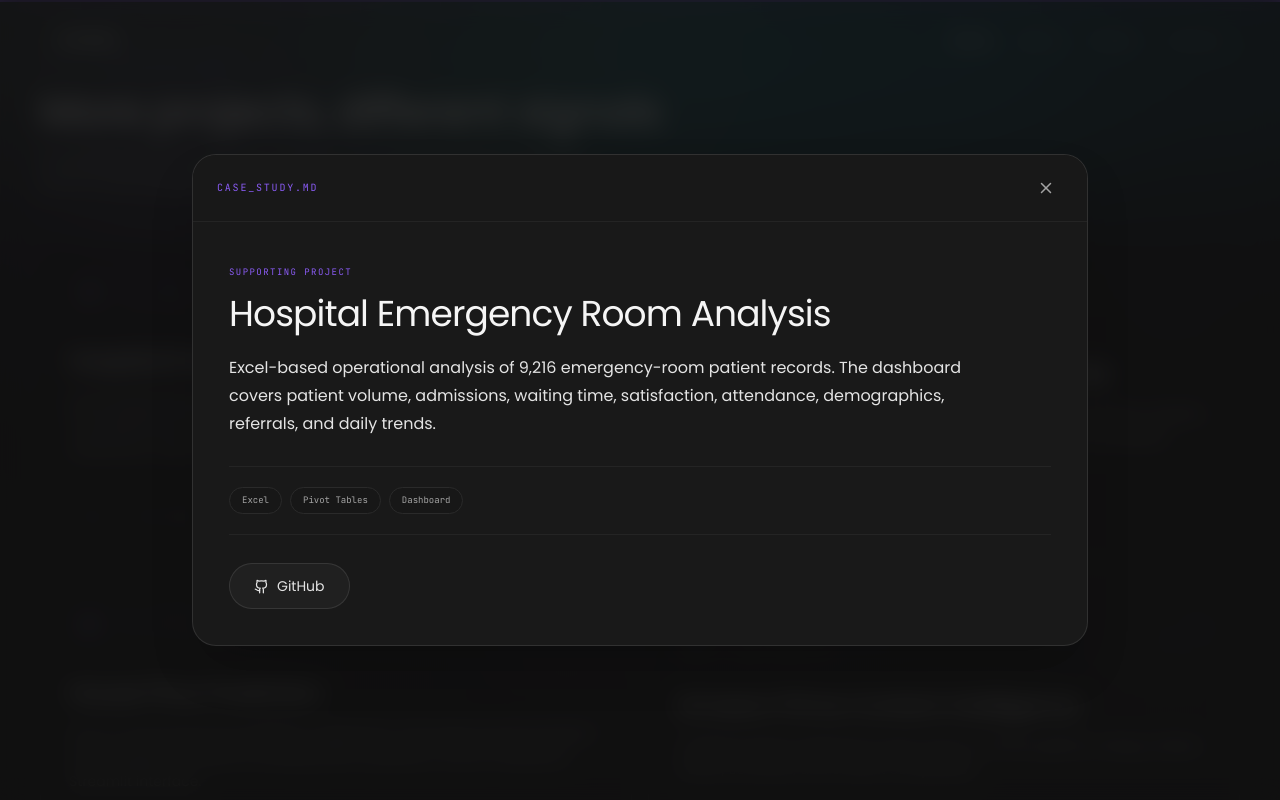
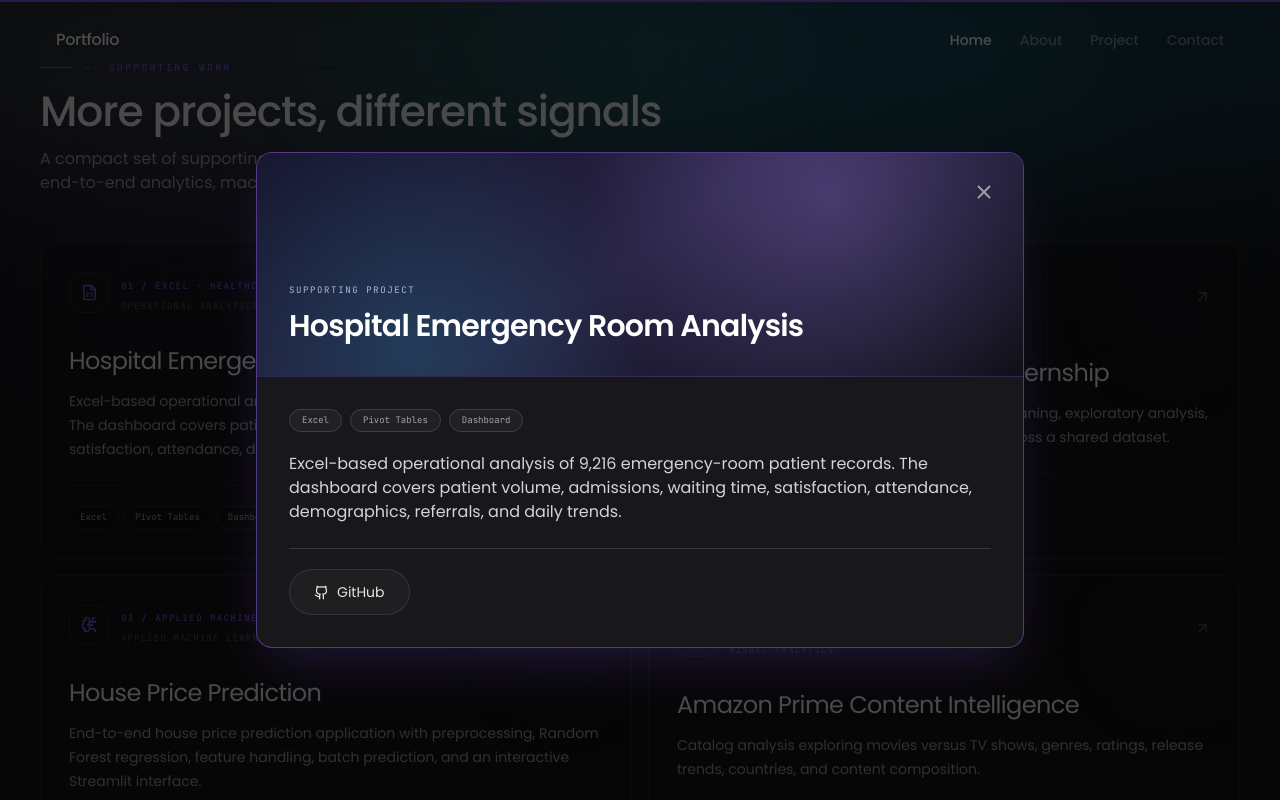
Before and after one commit to bhaskar-nb/portfolio, a Next.js app: page / in a window 1280 px wide. Both pictures are taken after a click on the button 336 px from the left and 3503 px from the top of the page. Shown: the part 3103-3903 px from the top of the page. Built offline with nearby package versions, Linux system fonts and the light colour scheme.

Commit message:
Match reference-style project modal

```diff
--- a/components/Projects.tsx
+++ b/components/Projects.tsx
@@ -198,92 +198,151 @@ export default function Projects() {
             initial={{ opacity: 0 }}
             animate={{ opacity: 1 }}
             exit={{ opacity: 0 }}
-            className="fixed inset-0 z-[80] flex items-center justify-center bg-base-900/85 p-4 backdrop-blur-md"
+            className="fixed inset-0 z-[80] flex items-center justify-center bg-black/70 p-4 transition-opacity duration-300"
             onClick={() => { setActive(null); setActiveAdditional(null); }}
             role="dialog"
             aria-modal="true"
           >
             <motion.div
-              initial={{ opacity: 0, scale: 0.96, y: 18 }}
-              animate={{ opacity: 1, scale: 1, y: 0 }}
-              exit={{ opacity: 0, scale: 0.98, y: 10 }}
-              transition={{ duration: 0.25 }}
+              initial={{ opacity: 0, scale: 0.95 }}
+              animate={{ opacity: 1, scale: 1 }}
+              exit={{ opacity: 0, scale: 0.95 }}
+              transition={{ duration: 0.3, ease: "easeOut" }}
               onClick={(event) => event.stopPropagation()}
-              className="max-h-[88vh] w-full max-w-4xl overflow-y-auto rounded-3xl border border-base-400/80 bg-base-700 shadow-2xl"
+              className="w-full max-w-3xl overflow-hidden rounded-2xl border border-violet-500/50 bg-zinc-900 shadow-2xl shadow-violet-500/20"
             >
-              <div className="sticky top-0 z-10 flex items-center justify-between border-b border-base-500/70 bg-base-700/90 px-6 py-4 backdrop-blur">
-                <span className="font-mono text-[10px] uppercase tracking-[0.18em] text-gold">case_study.md</span>
-                <button type="button" onClick={() => { setActive(null); setActiveAdditional(null); }} aria-label="Close project details" className="rounded-full p-2 text-ink-400 transition-colors hover:bg-base-600 hover:text-ink-100">
-                  <X size={18} aria-hidden="true" />
+              <div
+                className="relative flex h-48 items-end overflow-hidden border-b border-violet-500/20 p-6 sm:h-56 sm:p-8"
+                style={{
+                  background:
+                    active?.id === "sales-performance-dashboard"
+                      ? "linear-gradient(145deg,#17162f 0%,#20244b 48%,#101522 100%)"
+                      : active?.id === "global-disaster-analysis"
+                        ? "linear-gradient(145deg,#1b1834 0%,#292653 48%,#11111f 100%)"
+                        : active?.id === "hr-analytics-dashboard"
+                          ? "linear-gradient(145deg,#20172f 0%,#32224a 48%,#11111f 100%)"
+                          : active?.id === "ev-adoption-dashboard"
+                            ? "linear-gradient(145deg,#13232b 0%,#1e3650 48%,#101820 100%)"
+                            : "linear-gradient(145deg,#17162f 0%,#262040 48%,#101018 100%)",
+                }}
+              >
+                <div className="pointer-events-none absolute inset-0 bg-[radial-gradient(circle_at_75%_20%,rgba(167,139,250,0.28),transparent_42%),radial-gradient(circle_at_20%_85%,rgba(34,211,238,0.16),transparent_38%)]" />
+                <div className="relative z-10">
+                  <span className="font-mono text-[9px] uppercase tracking-[0.18em] text-violet-200/80">
+                    {active ? "Selected analytics project" : "Supporting project"}
+                  </span>
+                  <div className="mt-2 flex flex-wrap items-end gap-3">
+                    <h2 className="font-display text-2xl font-semibold tracking-tight text-white sm:text-3xl">
+                      {active?.title ?? activeAdditional?.title}
+                    </h2>
+                    {active && (
+                      <span className="rounded-full border border-white/15 bg-black/20 px-3 py-1 font-mono text-[9px] uppercase tracking-[0.12em] text-white/70">
+                        {active.id === "sales-performance-dashboard" ? "$164.42M sales" : active.id === "global-disaster-analysis" ? "15,090 events" : active.id === "hr-analytics-dashboard" ? "Synthetic data" : "150,413 records"}
+                      </span>
+                    )}
+                  </div>
+                </div>
+
+                <button
+                  type="button"
+                  onClick={() => { setActive(null); setActiveAdditional(null); }}
+                  aria-label="Close project details"
+                  className="absolute right-4 top-4 z-20 rounded-full p-2 text-zinc-400 transition-colors hover:bg-zinc-700 hover:text-white sm:right-5 sm:top-5"
+                >
+                  <X size={22} aria-hidden="true" />
                 </button>
               </div>
 
               {active ? (
-                <div className="space-y-7 p-6 sm:p-9">
+                <div className="flex max-h-[58vh] flex-col gap-6 overflow-y-auto p-6 sm:p-8">
                   <div>
                     <div className="flex flex-wrap items-center gap-2 font-mono text-[9px] uppercase tracking-[0.16em]">
-                      <span className="text-gold">{active.id === "sales-performance-dashboard" ? "Flagship case study" : "Selected project"}</span>
-                      <span className="text-ink-600">/</span>
-                      <span className="text-ink-500">{active.stack.join(" · ")}</span>
+                      <span className="text-violet-300">{active.stack.join(" · ")}</span>
+                      <span className="text-zinc-600">/</span>
+                      <span className="text-zinc-500">case study</span>
                     </div>
-                    <h3 className="mt-3 font-display text-3xl text-ink-100 sm:text-4xl">{active.title}</h3>
-                    <p className="mt-5 max-w-3xl text-base leading-7 text-ink-300">{active.summary}</p>
+                    <p className="mt-4 max-w-3xl text-sm leading-6 text-zinc-300 sm:text-base">
+                      {active.summary}
+                    </p>
                   </div>
 
                   <div className="grid gap-4 sm:grid-cols-2">
-                    <div className="rounded-2xl border border-base-500/70 bg-base-800/45 p-5">
-                      <div className="flex items-center gap-2 text-xs font-medium uppercase tracking-wider text-ink-200"><Target size={15} className="text-gold" aria-hidden="true" /> Question</div>
-                      <p className="mt-3 text-sm leading-6 text-ink-400">{active.challenges}</p>
+                    <div className="rounded-xl border border-zinc-700/80 bg-zinc-800/45 p-5">
+                      <div className="flex items-center gap-2 text-xs font-semibold uppercase tracking-wider text-white">
+                        <Target size={15} className="text-violet-300" aria-hidden="true" /> Question
+                      </div>
+                      <p className="mt-3 text-sm leading-6 text-zinc-400">{active.challenges}</p>
                     </div>
-                    <div className="rounded-2xl border border-base-500/70 bg-base-800/45 p-5">
-                      <div className="flex items-center gap-2 text-xs font-medium uppercase tracking-wider text-ink-200"><Workflow size={15} className="text-gold" aria-hidden="true" /> Approach</div>
-                      <p className="mt-3 text-sm leading-6 text-ink-400">{active.approach}</p>
+                    <div className="rounded-xl border border-zinc-700/80 bg-zinc-800/45 p-5">
+                      <div className="flex items-center gap-2 text-xs font-semibold uppercase tracking-wider text-white">
+                        <Workflow size={15} className="text-violet-300" aria-hidden="true" /> Approach
+                      </div>
+                      <p className="mt-3 text-sm leading-6 text-zinc-400">{active.approach}</p>
                     </div>
                   </div>
 
-                  <div className="rounded-2xl border border-gold/25 bg-gold/[0.04] p-5">
-                    <div className="flex items-center gap-2 text-xs font-medium uppercase tracking-wider text-ink-200"><BarChart3 size={15} className="text-gold" aria-hidden="true" /> Evidence</div>
-                    <p className="mt-3 text-sm leading-6 text-ink-300">{active.evidence}</p>
+                  <div className="rounded-xl border border-violet-500/25 bg-violet-500/[0.05] p-5">
+                    <div className="flex items-center gap-2 text-xs font-semibold uppercase tracking-wider text-white">
+                      <BarChart3 size={15} className="text-violet-300" aria-hidden="true" /> Evidence
+                    </div>
+                    <p className="mt-3 text-sm leading-6 text-zinc-300">{active.evidence}</p>
                   </div>
 
                   <div>
-                    <div className="mb-3 flex items-center gap-2 text-ink-100"><ListChecks size={16} className="text-gold" aria-hidden="true" /> What the analysis covers</div>
+                    <div className="mb-3 flex items-center gap-2 text-sm font-semibold text-white">
+                      <ListChecks size={16} className="text-violet-300" aria-hidden="true" /> What the analysis covers
+                    </div>
                     <ul className="grid gap-2 sm:grid-cols-2">
                       {active.features.map((feature) => (
-                        <li key={feature} className="rounded-xl border border-base-500/60 bg-base-800/40 px-3 py-2.5 text-sm leading-5 text-ink-400">
-                          <span className="mr-2 text-gold" aria-hidden="true">▸</span>{feature}
+                        <li key={feature} className="rounded-lg border border-zinc-700/70 bg-zinc-800/35 px-3 py-2.5 text-sm leading-5 text-zinc-400">
+                          <span className="mr-2 text-violet-300" aria-hidden="true">▸</span>{feature}
                         </li>
                       ))}
                     </ul>
                   </div>
 
                   <div>
-                    <div className="mb-2 flex items-center gap-2 text-ink-100"><Lightbulb size={16} className="text-gold" aria-hidden="true" /> Takeaway</div>
-                    <p className="text-sm leading-6 text-ink-400">{active.learnings}</p>
+                    <div className="mb-2 flex items-center gap-2 text-sm font-semibold text-white">
+                      <Lightbulb size={16} className="text-violet-300" aria-hidden="true" /> Takeaway
+                    </div>
+                    <p className="text-sm leading-6 text-zinc-400">{active.learnings}</p>
                   </div>
 
-                  <div className="flex flex-wrap gap-3 border-t border-base-500/70 pt-5">
-                    <a href={active.github} target="_blank" rel="noreferrer" className="btn-secondary"><Github size={15} aria-hidden="true" /> GitHub</a>
-                    {active.demo && <a href={active.demo} target="_blank" rel="noreferrer" className="btn-primary"><ExternalLink size={15} aria-hidden="true" /> Live dashboard</a>}
+                  <div className="flex flex-wrap gap-3 border-t border-zinc-700/80 pt-5">
+                    <a href={active.github} target="_blank" rel="noreferrer" className="btn-secondary">
+                      <Github size={15} aria-hidden="true" /> GitHub
+                    </a>
+                    {active.demo && (
+                      <a href={active.demo} target="_blank" rel="noreferrer" className="btn-primary">
+                        <ExternalLink size={15} aria-hidden="true" /> Live dashboard
+                      </a>
+                    )}
                   </div>
                 </div>
               ) : (
-                <div className="space-y-7 p-6 sm:p-9">
+                <div className="flex max-h-[58vh] flex-col gap-6 overflow-y-auto p-6 sm:p-8">
                   <div>
-                    <span className="font-mono text-[9px] uppercase tracking-[0.16em] text-gold">Supporting project</span>
-                    <h3 className="mt-3 font-display text-3xl text-ink-100 sm:text-4xl">{activeAdditional?.title}</h3>
-                    <p className="mt-5 max-w-3xl text-base leading-7 text-ink-300">{activeAdditional?.summary}</p>
+                    <div className="flex flex-wrap gap-2">
+                      {activeAdditional?.stack.map((stack) => (
+                        <span key={stack} className="rounded-full border border-zinc-700 bg-zinc-800/60 px-3 py-1 font-mono text-[9px] text-zinc-400">
+                          {stack}
+                        </span>
+                      ))}
+                    </div>
+                    <p className="mt-5 text-sm leading-6 text-zinc-300 sm:text-base">{activeAdditional?.summary}</p>
                   </div>
 
-                  <div className="flex flex-wrap gap-2 border-y border-base-500/70 py-5">
-                    {activeAdditional?.stack.map((s) => (
-                      <span key={s} className="rounded-full border border-base-500 bg-base-800/45 px-3 py-1.5 font-mono text-[9px] text-ink-400">{s}</span>
-                    ))}
-                  </div>
-
-                  <div className="flex flex-wrap gap-3">
-                    {activeAdditional?.github && <a href={activeAdditional.github} target="_blank" rel="noreferrer" className="btn-secondary"><Github size={15} /> GitHub</a>}
-                    {activeAdditional?.demo && <a href={activeAdditional.demo} target="_blank" rel="noreferrer" className="btn-primary"><ExternalLink size={15} /> View dashboard</a>}
+                  <div className="flex flex-wrap gap-3 border-t border-zinc-700/80 pt-5">
+                    {activeAdditional?.github && (
+                      <a href={activeAdditional.github} target="_blank" rel="noreferrer" className="btn-secondary">
+                        <Github size={15} aria-hidden="true" /> GitHub
+                      </a>
+                    )}
+                    {activeAdditional?.demo && (
+                      <a href={activeAdditional.demo} target="_blank" rel="noreferrer" className="btn-primary">
+                        <ExternalLink size={15} aria-hidden="true" /> View dashboard
+                      </a>
+                    )}
                   </div>
                 </div>
               )}
```
